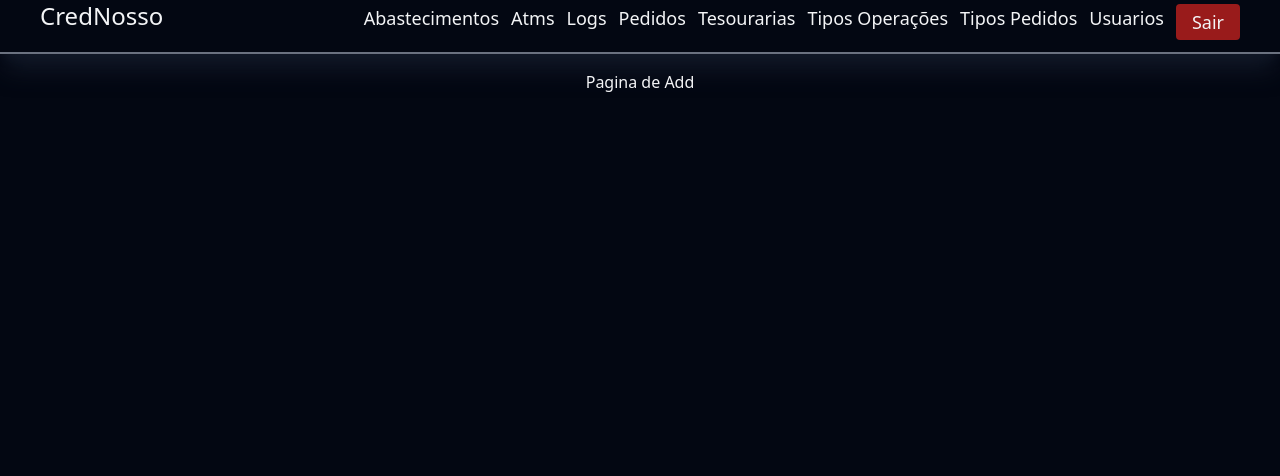
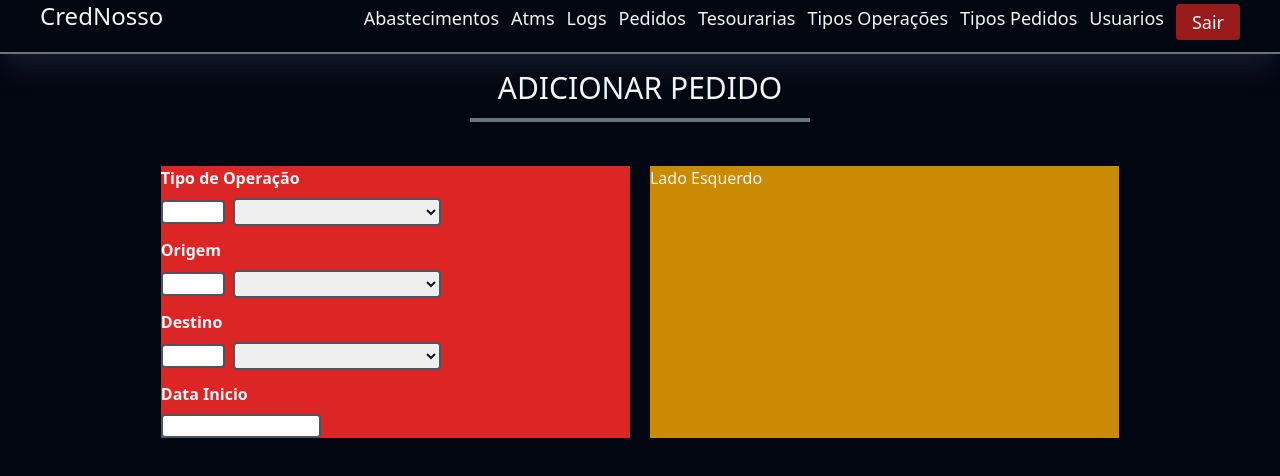
Before and after one commit to Tarcisio20/crednosso-frontend, a Next.js app: page /admin/supply/add in a window 1280 px wide. Shown: the top 476 px of the page. Built offline with nearby package versions, Linux system fonts and the light colour scheme; no server answers; sample sign-in values are in the browser's storage.

Commit message:
Initial implemment screen supply/add

```diff
--- a/src/api/admin.ts
+++ b/src/api/admin.ts
@@ -20,7 +20,6 @@ export const getAllSupply = async (token : string, idUser : string) => {
             headers : headersForReq
         }
         const json = await req.get('/admin/supply', config)
-        console.log(json.data)
         return json.data
     }catch(error){ return false }
 }
--- a/src/app/(admin-routes)/admin/supply/add/page.tsx
+++ b/src/app/(admin-routes)/admin/supply/add/page.tsx
@@ -1,8 +1,61 @@
+import { TitlePage } from "@/components/admin/TitlePage"
+
 const Page = () => {
     return(
-        <div>
-            Pagina de Add
-        </div>
+        <>
+            <TitlePage title="Adicionar Pedido" />
+            <div className="flex gap-5 w-4/5 p-5">
+                <div className="flex flex-col gap-3 bg-red-600 w-full">
+                    <div className="flex flex-col gap-2">
+                        <label className="font-bold">Tipo de Operação</label>
+                        <div className="text-gray-900">
+                            <input className="w-16 h-6 p-1 text-center outline-none border-2 border-gray-600 mr-2 rounded" />
+                            <select className="text-gray-900 outline-none border-2 border-gray-600 rounded min-w-52">
+                                <option value="0"></option>
+                                <option value="1">Valor 1</option>
+                                <option value="2">Valor 2</option>
+                                <option value="3">Valor 3</option>
+                            </select>
+                        </div>
+                    </div>
+
+                    <div className="flex flex-col gap-2">
+                        <label className="font-bold">Origem</label>
+                        <div className="text-gray-900">
+                            <input className="w-16 h-6 p-1 text-center outline-none border-2 border-gray-600 mr-2 rounded" />
+                            <select className="text-gray-900 outline-none border-2 border-gray-600 rounded min-w-52">
+                                <option value="0"></option>
+                                <option value="1">Valor 1</option>
+                                <option value="2">Valor 2</option>
+                                <option value="3">Valor 3</option>
+                            </select>
+                        </div>
+                    </div>
+
+                    <div className="flex flex-col gap-2">
+                        <label className="font-bold">Destino</label>
+                        <div className="text-gray-900">
+                            <input className="w-16 h-6 p-1 text-center outline-none border-2 border-gray-600 mr-2 rounded" />
+                            <select className="text-gray-900 outline-none border-2 border-gray-600 rounded min-w-52">
+                                <option value="0"></option>
+                                <option value="1">Valor 1</option>
+                                <option value="2">Valor 2</option>
+                                <option value="3">Valor 3</option>
+                            </select>
+                        </div>
+                    </div>
+
+                    <div className="flex flex-col gap-2">
+                        <label className="font-bold">Data Inicio</label>
+                        <div className="text-gray-900">
+                            <input className="w-40 h-6 p-1 text-center outline-none border-2 border-gray-600 mr-2 rounded" />
+                        </div>
+                    </div>
+
+                </div>
+                <div className="bg-yellow-600 w-full">Lado Esquerdo</div>
+            </div>
+        </>
     )
 }
 
--- a/src/app/(admin-routes)/admin/supply/page.tsx
+++ b/src/app/(admin-routes)/admin/supply/page.tsx
@@ -5,6 +5,7 @@ import { ButtonForRedirects } from "@/components/admin/ButtonForRedirects";
 import { useSession } from "next-auth/react";
 import { getAllSupply } from "@/api/admin";
 import { SupplyTypes } from "@/types/SupplyTypes";
+import { TablesScreen } from "@/components/admin/TablesScreen";
 
 
 const Page =  () => {
@@ -15,16 +16,15 @@ const Page =  () => {
         getSupply()
     })
     const getSupply = async () => {
-        const s = await getAllSupply(session?.userReturn.token, session?.userReturn.idUser)
+        const s = await getAllSupply(session?.userReturn.token ?? '', session?.userReturn.idUser ?? '')
         setSupplys(s.supplys)
     }
-
-
     return(
         <>
             <TitlePage title="Abastecimentos" />
             <ButtonForRedirects label="Adicionar" url="/admin/supply/add" />
-
+            {supplys  && supplys.length > 0 &&  <TablesScreen />}
+            {supplys && supplys.length <= 0 && <p className="text-lg  text-red-400">Nada a mostrar</p>}
         </>
     )
 }
--- a/src/components/admin/ButtonForRedirects.tsx
+++ b/src/components/admin/ButtonForRedirects.tsx
@@ -16,6 +16,6 @@ export const ButtonForRedirects = ({ label, url, type } : Props ) => {
     }
 
     return (
-        <button onClick={handleRedirect} >{label}</button>
+        <button onClick={handleRedirect} className="bg-green-600 border-b-4 border-b-green-600 px-4 py-2 rounded text-xl hover:border-b-4 hover:border-b-slate-600" >{label}</button>
     )
 }
--- a/src/types/SupplyTypes.ts
+++ b/src/types/SupplyTypes.ts
@@ -1,4 +1,4 @@
-export type SupplyTypes = {
+export type SupplyTypes = [
     id : string,
 	id_atm : string,
 	supply_date : Date,
@@ -7,4 +7,4 @@ export type SupplyTypes = {
 	value_of_50 : number,
 	value_of_100 : number,
     status : boolean
-}
+]
```
